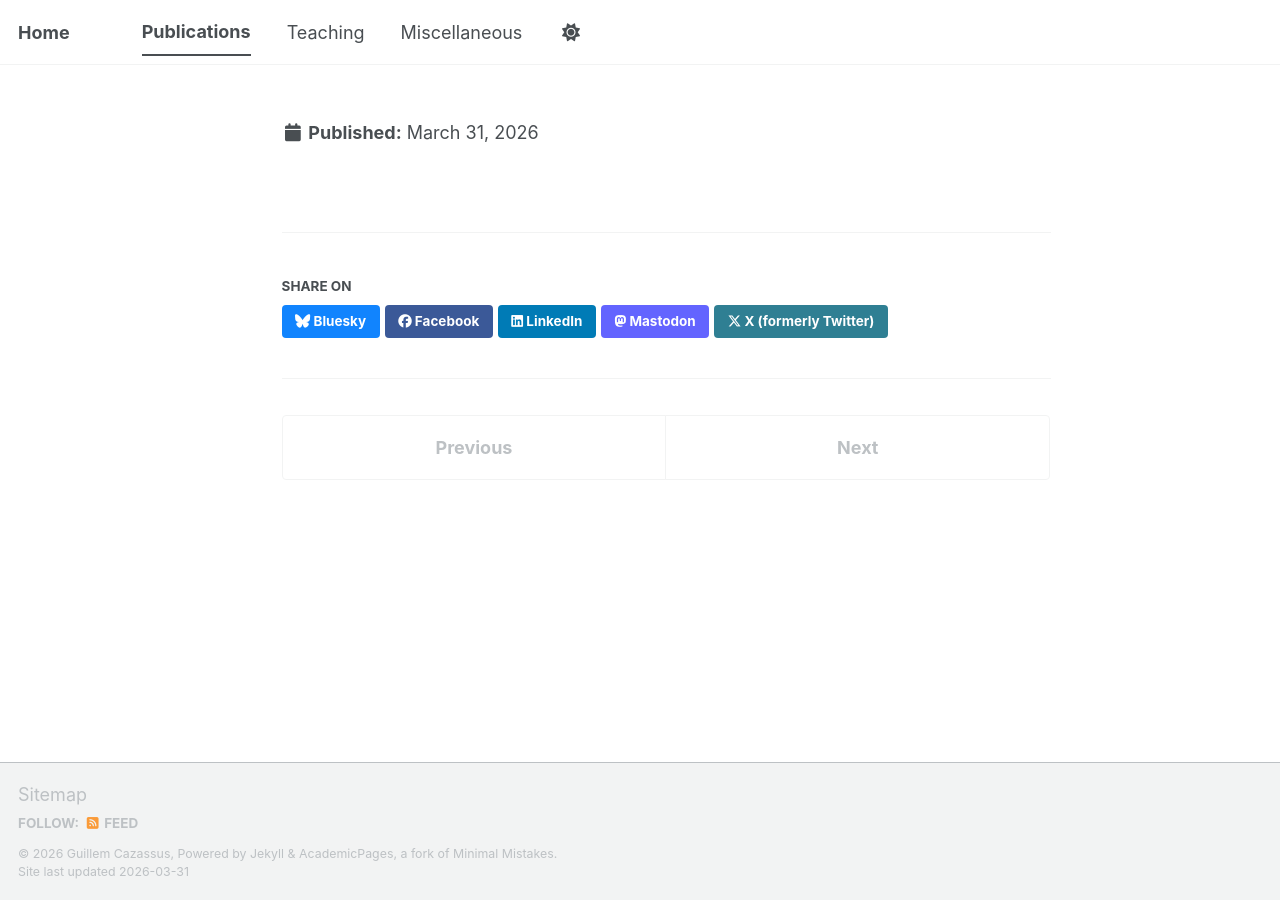
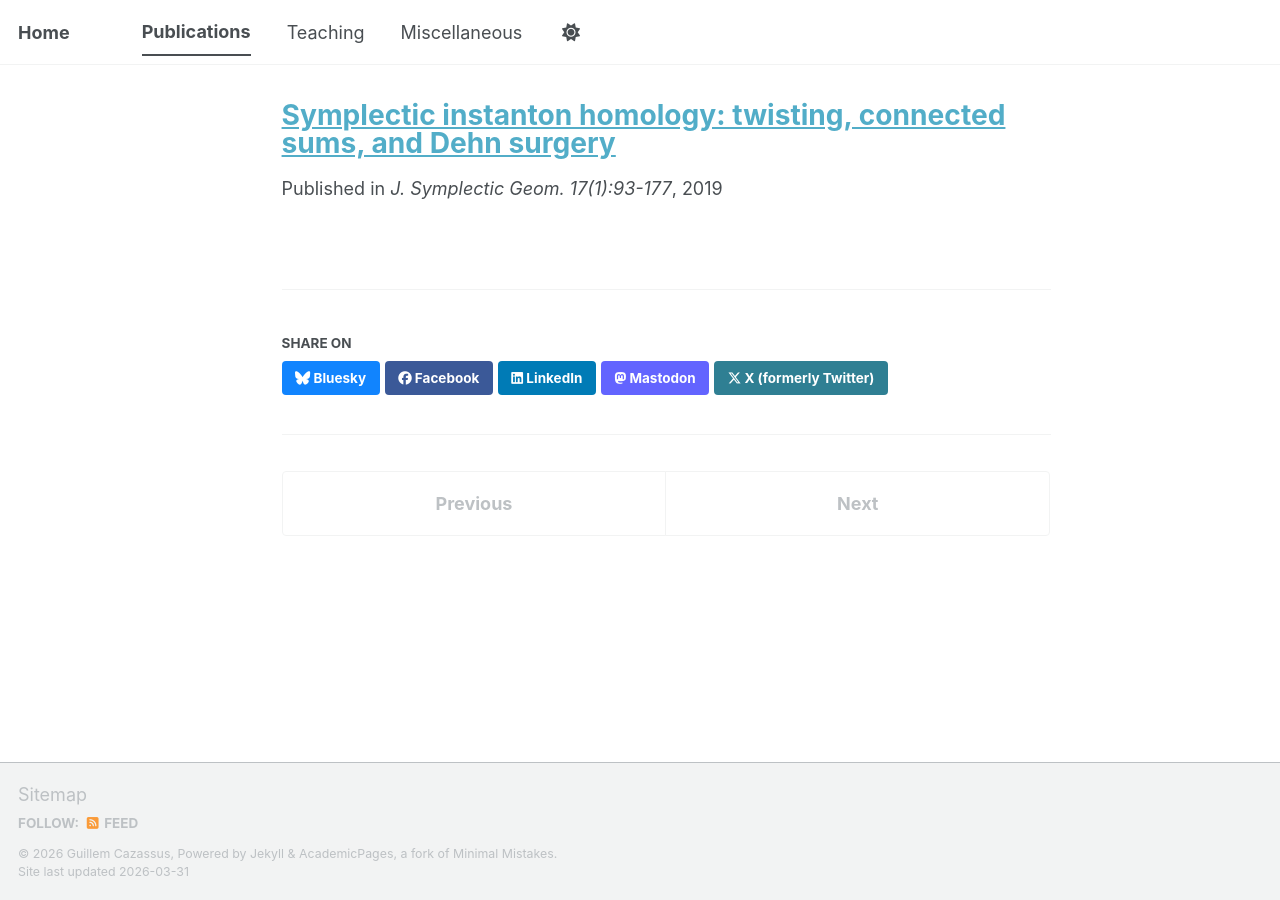
Before and after one commit to guillemcazassus/guillemcazassus, a Jekyll site: the page built from _publications/surgery.md, in a window 1280 px wide. Built offline with Jekyll 4.4.1, drawn with Linux system fonts in a browser that asks for light colours; a script bundle is joined from its source files by our own code; library files that are not in the unit come from our copies.

Commit message:
Fix title formatting in surgery.md

```diff
--- a/_publications/surgery.md
+++ b/_publications/surgery.md
@@ -1,6 +1,6 @@
 ---
-title: [Symplectic instanton homology: twisting, connected sums, and Dehn
-surgery](https://arxiv.org/abs/1606.00239)
+title: '[Symplectic instanton homology: twisting, connected sums, and Dehn
+surgery](https://arxiv.org/abs/1606.00239)'
 collection: publications
 category: manuscripts
 #permalink: 'https://arxiv.org/abs/1606.00239'
```
